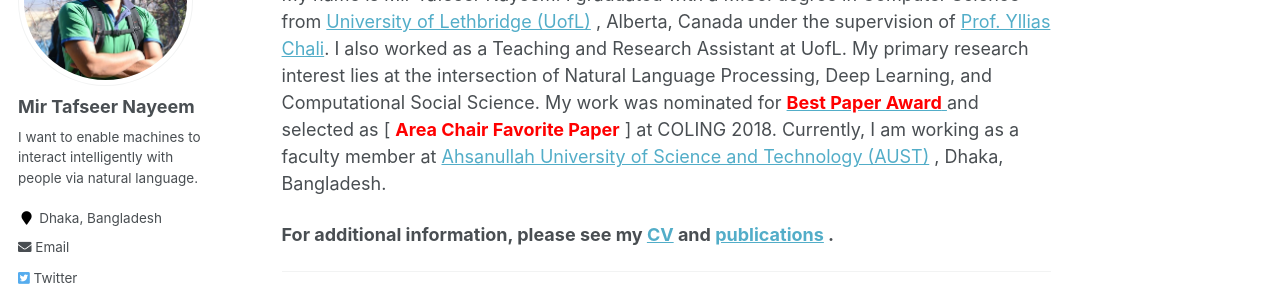
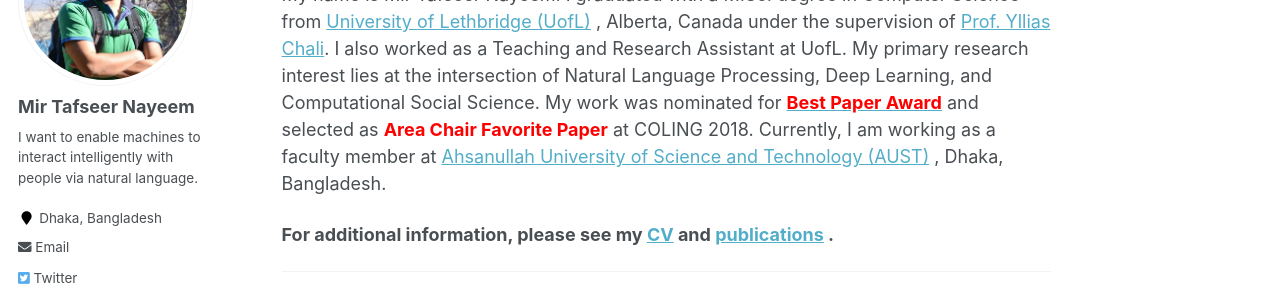
Before and after one commit to sujan-sarker/sujan-sarker.github.io, a Jekyll site: the page built from _pages/about.md, in a window 1280 px wide and 1084 px high. Shown: the part 201-492 px from the top of the window. Built offline with Jekyll 4.4.1, drawn with Linux system fonts in a browser that asks for light colours.

Commit message:
Update about.md

```diff
--- a/_pages/about.md
+++ b/_pages/about.md
@@ -9,7 +9,7 @@ redirect_from:
 ---
 Thanks for stopping by!
 
-My name is Mir Tafseer Nayeem. I graduated with a M.Sc. degree in Computer Science from [University of Lethbridge (UofL)](https://www.uleth.ca/) , Alberta, Canada under the supervision of [Prof. Yllias Chali](http://www.cs.uleth.ca/~chali/). I also worked as a Teaching and Research Assistant at UofL.  My primary research interest lies at the intersection of Natural Language Processing, Deep Learning, and Computational Social Science. My work was nominated for [<span style="color:Red"> **Best Paper Award** </span>](http://coling2018.org/coling-2018-best-papers/) and selected as [<span style="color:Red"> **Area Chair Favorite Paper** </span>] at COLING 2018. Currently, I am working as a faculty member at [Ahsanullah University of Science and Technology (AUST)](http://aust.edu/cse/index.htm) , Dhaka, Bangladesh.
+My name is Mir Tafseer Nayeem. I graduated with a M.Sc. degree in Computer Science from [University of Lethbridge (UofL)](https://www.uleth.ca/) , Alberta, Canada under the supervision of [Prof. Yllias Chali](http://www.cs.uleth.ca/~chali/). I also worked as a Teaching and Research Assistant at UofL.  My primary research interest lies at the intersection of Natural Language Processing, Deep Learning, and Computational Social Science. My work was nominated for [<span style="color:Red"> **Best Paper Award**</span>](http://coling2018.org/coling-2018-best-papers/) and selected as <span style="color:Red"> **Area Chair Favorite Paper** </span> at COLING 2018. Currently, I am working as a faculty member at [Ahsanullah University of Science and Technology (AUST)](http://aust.edu/cse/index.htm) , Dhaka, Bangladesh.
 
 
 **For additional information, please see my [CV](https://tafseer-nayeem.github.io/cv/) and [publications](https://tafseer-nayeem.github.io/publications/) .**
```
